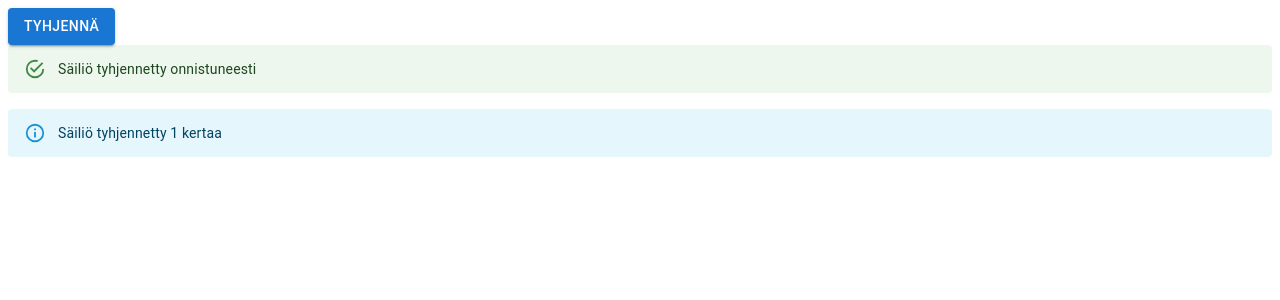
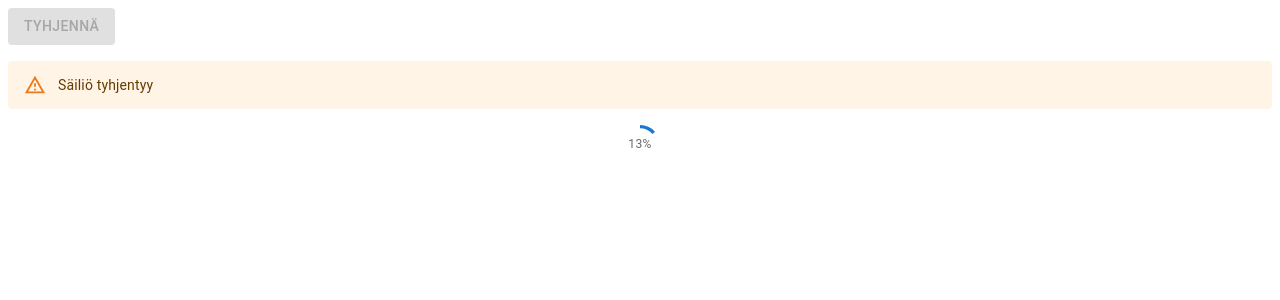
Before and after one commit to anttitulenheimo/prototypeApp, a React (Vite) app: page / in a window 1280 px wide. Both pictures are taken after a click on the button "TYHJENNÄ". Shown: the top 300 px of the page. Built offline with nearby package versions, Linux system fonts and the light colour scheme.

Commit message:
Add loading screen

```diff
--- a/src/App.jsx
+++ b/src/App.jsx
@@ -1,33 +1,65 @@
-import { useState } from 'react'
+import { useState, useEffect } from 'react'
 import Button from '@mui/material/Button'
 import Alert from '@mui/material/Alert'
 import Stack from '@mui/material/Stack'
+import CircularProgress from '@mui/material/CircularProgress'
+import Typography from '@mui/material/Typography'
+import Box from '@mui/material/Box'
+
+// Loading screen
+function CircularProgressWithLabel(props) {
+  return (
+    <Box position="relative" display="inline-flex">
+      <CircularProgress variant="determinate" {...props} />
+      <Box
+        top={0}
+        left={0}
+        bottom={0}
+        right={0}
+        position="absolute"
+        display="flex"
+        alignItems="center"
+        justifyContent="center"
+      >
+        <Typography variant="caption" component="div" color="text.secondary">
+          {`${Math.round(props.value)}%`}
+        </Typography>
+      </Box>
+    </Box>
+  );
+}
 
 function App() {
   const [count, setCount] = useState(0)
   const [showAlert, setShowAlert] = useState(false)
+  const [timeLeft, setTimeLeft] = useState(15)
+  const [isEmptying, setIsEmptying] = useState(false)
+  const [progress, setProgress] = useState(0)
 
-  const [showTimer, setShowTimer] = useState(null)
-  const [timer, setTimer] = useState(null)
-  const [loading, setLoading] = useState(false)
-  const [timeLeft, setTimeLeft] = useState(15)
-
-  const [isEmptying, setIsEmptying] = useState(false)
+  useEffect(() => {
+    // Timer effect
+    let interval = null;
+    if (isEmptying && timeLeft > 0) {
+      interval = setInterval(() => {
+        setTimeLeft(prevTime => prevTime - 1);
+        setProgress(prevProgress => prevProgress + 100/15);
+      }, 1000);
+    } else if (timeLeft === 0) {
+      setIsEmptying(false);
+      setShowAlert(true);
+      setTimeLeft(15);
+      setProgress(0);
+    }
+    return () => clearInterval(interval);
+  }, [isEmptying, timeLeft]);
 
   const buttonHandler = () => {
     setCount(count + 1)
-    setShowAlert(true)
+    setShowAlert(false)
+    setIsEmptying(true)
+    setTimeLeft(15)
+    setProgress(0)
   }
-
-  //const timerHandler = () => {}
-
-  const timerComponent = () => {
-    setIsEmptying(true)
-    return (
-        <CircularProgressWithLabel value={progress} /> // Should last 15 sec
-    )
-  }
-
 
   const warningComponent = () => {
     return (
@@ -37,23 +69,27 @@ function App() {
     )
   }
 
-
-  //TODO: Akunvaraus, Tyhjennysmuistutus, Timeout tyhjennykselle (15s)
-
   return (
     <div>
       <Button
         variant="contained"
         onClick={buttonHandler}
+        disabled={isEmptying}
       >
         Tyhjennä
       </Button>
 
-      {warningComponent() && isEmptying}
-
+      {isEmptying && (
+        <Stack sx={{ width: '100%', mt: 2 }} spacing={2}>
+          {warningComponent()}
+          <Box display="flex" justifyContent="center" mt={2}>
+            <CircularProgressWithLabel value={progress} />
+          </Box>
+        </Stack>
+      )}
 
       {showAlert && !isEmptying && (
-        <Stack sx={{ width: '100%' }} spacing={2}>
+        <Stack sx={{ width: '100%', mt: 2 }} spacing={2}>
           <Alert severity="success">
             Säiliö tyhjennetty onnistuneesti
           </Alert>
```
Lines whose indentation alone changed are shown as unchanged.
